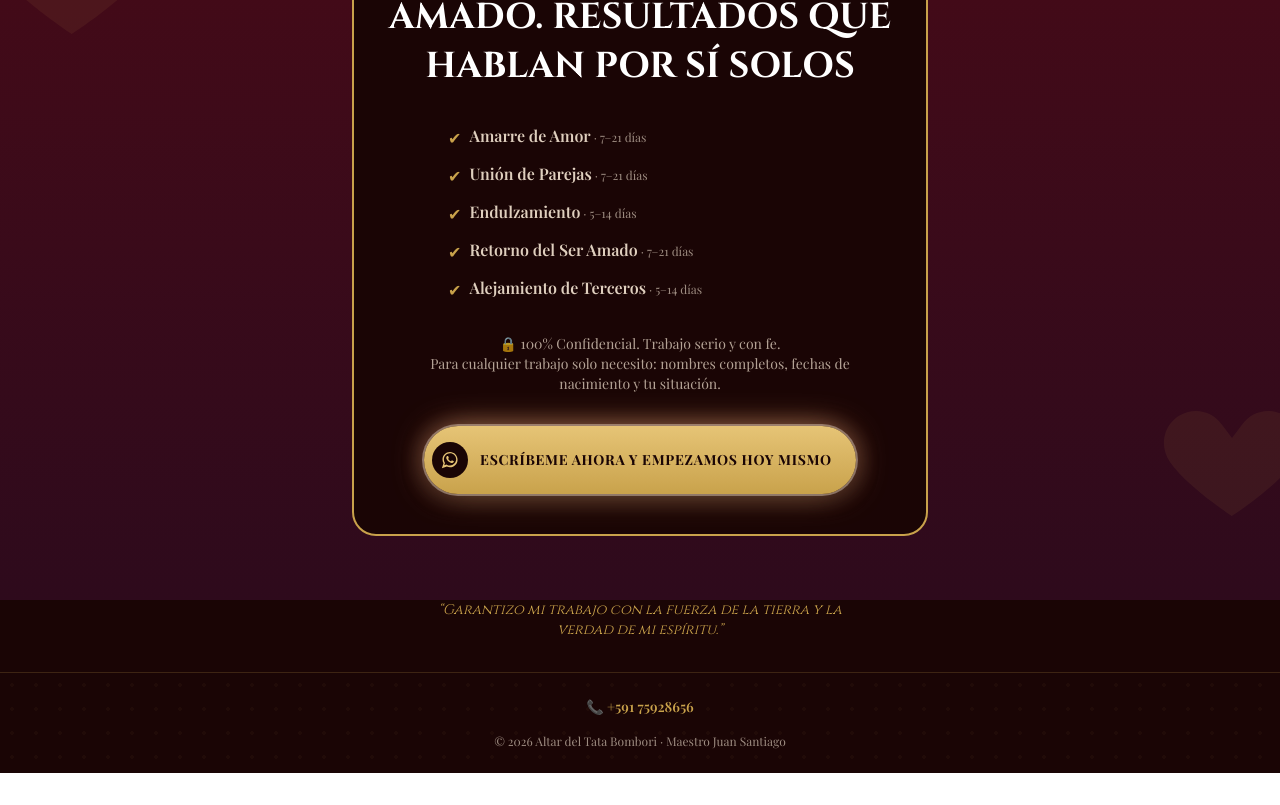
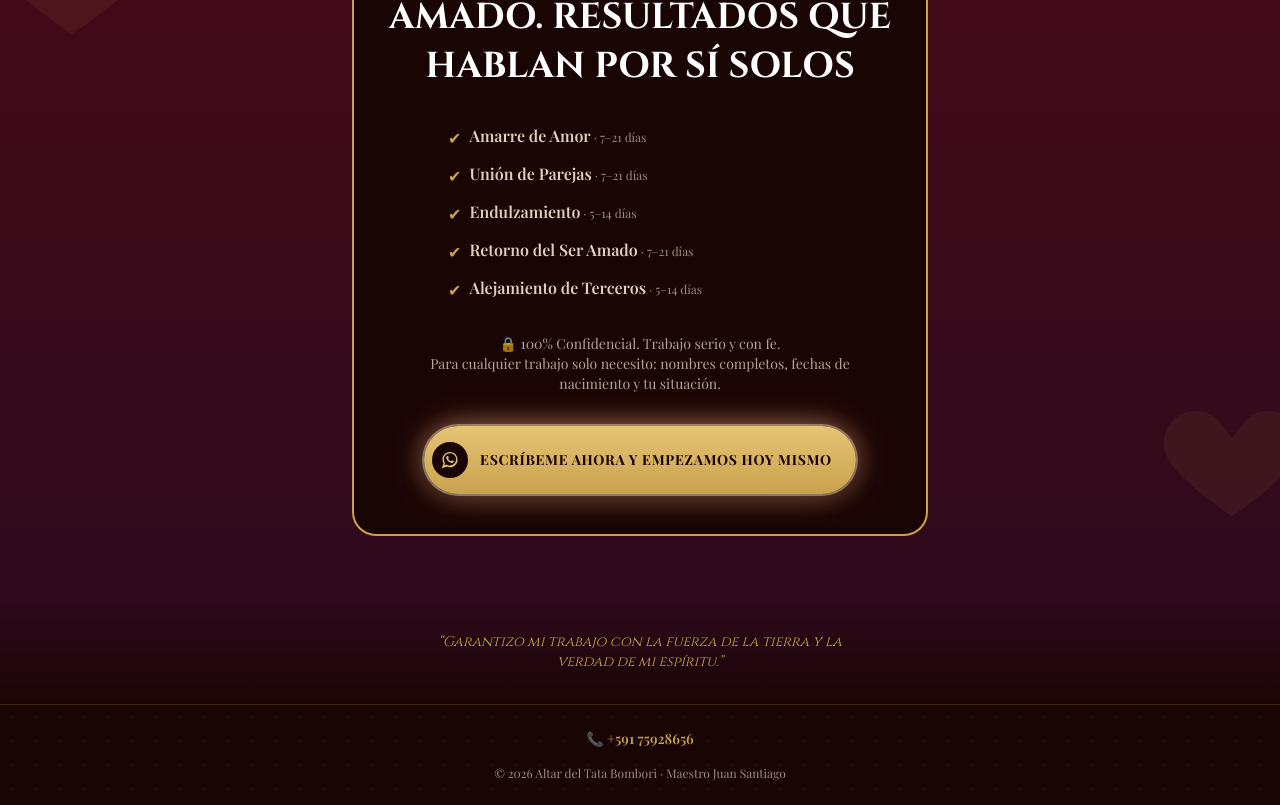
Before and after one commit to BladimirBLopez/landing-esoterica, a Next.js app: page / in a window 1280 px wide. Shown: the part 6933-7738 px from the top of the page. Before the commit the page ends 7706 px from the top, so only its background shows below. Built offline with nearby package versions, Linux system fonts and the light colour scheme; a web font is replaced by a local one.

Commit message:
fix: agregar degradado de transicion entre seccion resumen y frase de garantia

```diff
--- a/app/page.tsx
+++ b/app/page.tsx
@@ -406,7 +406,7 @@ export default function Home() {
       </section>
 
       {/* Frase de garantia */}
-      <section className="px-6 pb-8 text-center">
+      <section className="bg-gradient-to-b from-[#2e0a1c] to-[#1a0505] px-6 pb-8 pt-8 text-center">
         <p className="mx-auto max-w-md text-sm italic text-[#c9a24b]" style={{ fontFamily: "var(--font-cinzel)" }}>
           &ldquo;Garantizo mi trabajo con la fuerza de la tierra y la verdad de mi espíritu.&rdquo;
         </p>
```
